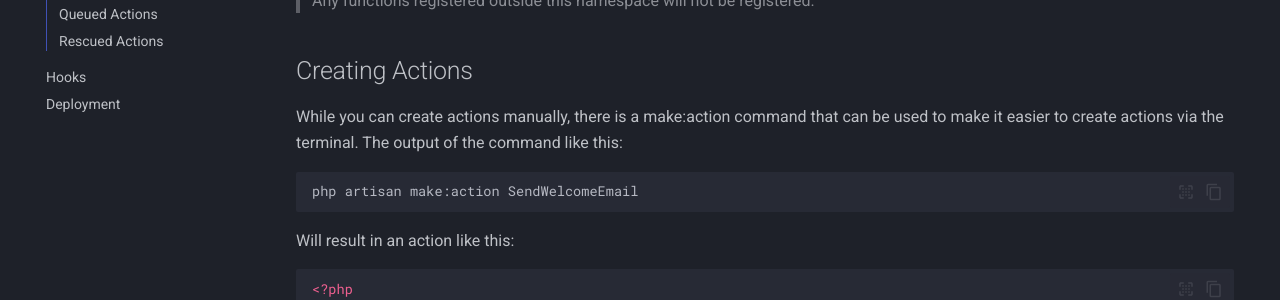
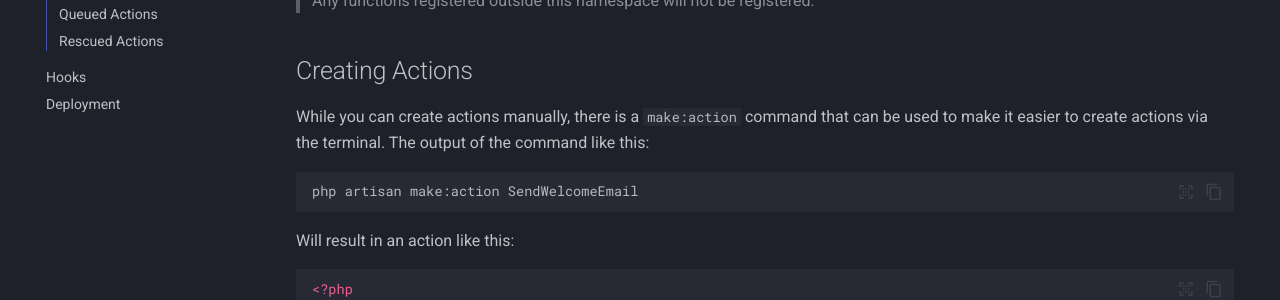
Before and after one commit to devajmeireles/fraction, an MkDocs documentation site: the page built from docs/using.md, in a window 1280 px wide and 900 px high. Shown: the part 366-666 px from the top of the window. Built offline with MkDocs 1.6.1 and Material for MkDocs 9.7.7, drawn with Linux system fonts in a browser that asks for light colours.

````diff
--- a/docs/using.md
+++ b/docs/using.md
@@ -14,7 +14,7 @@ php artisan vendor:publish --tag=fraction-config
 
 ## Creating Actions
 
-While you can create actions manually, there is a make:action command that can be used to make it easier to create actions via the terminal. The output of the command like this:
+While you can create actions manually, there is a `make:action` command that can be used to make it easier to create actions via the terminal. The output of the command like this:
 
 ```bash
 php artisan make:action SendWelcomeEmail
````
